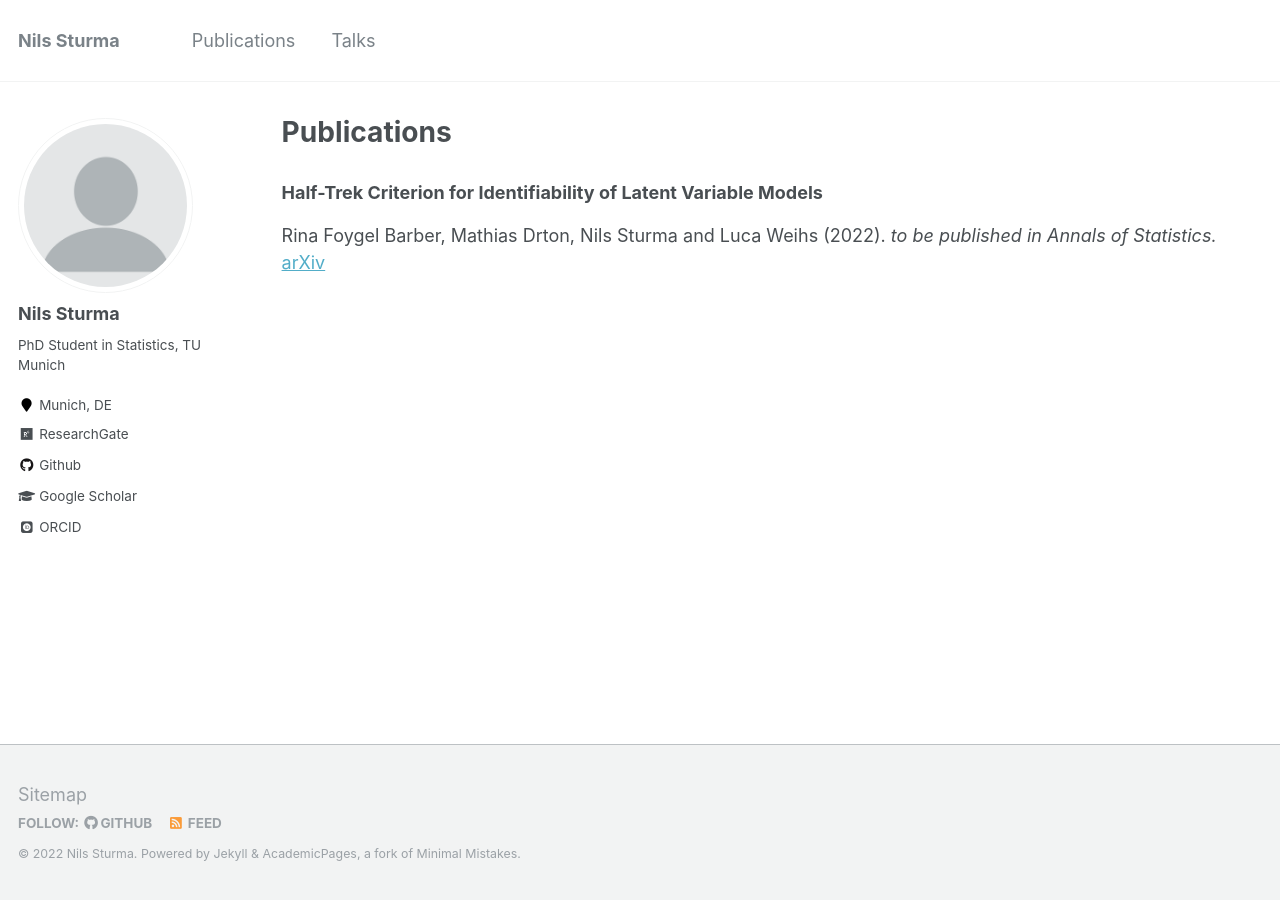
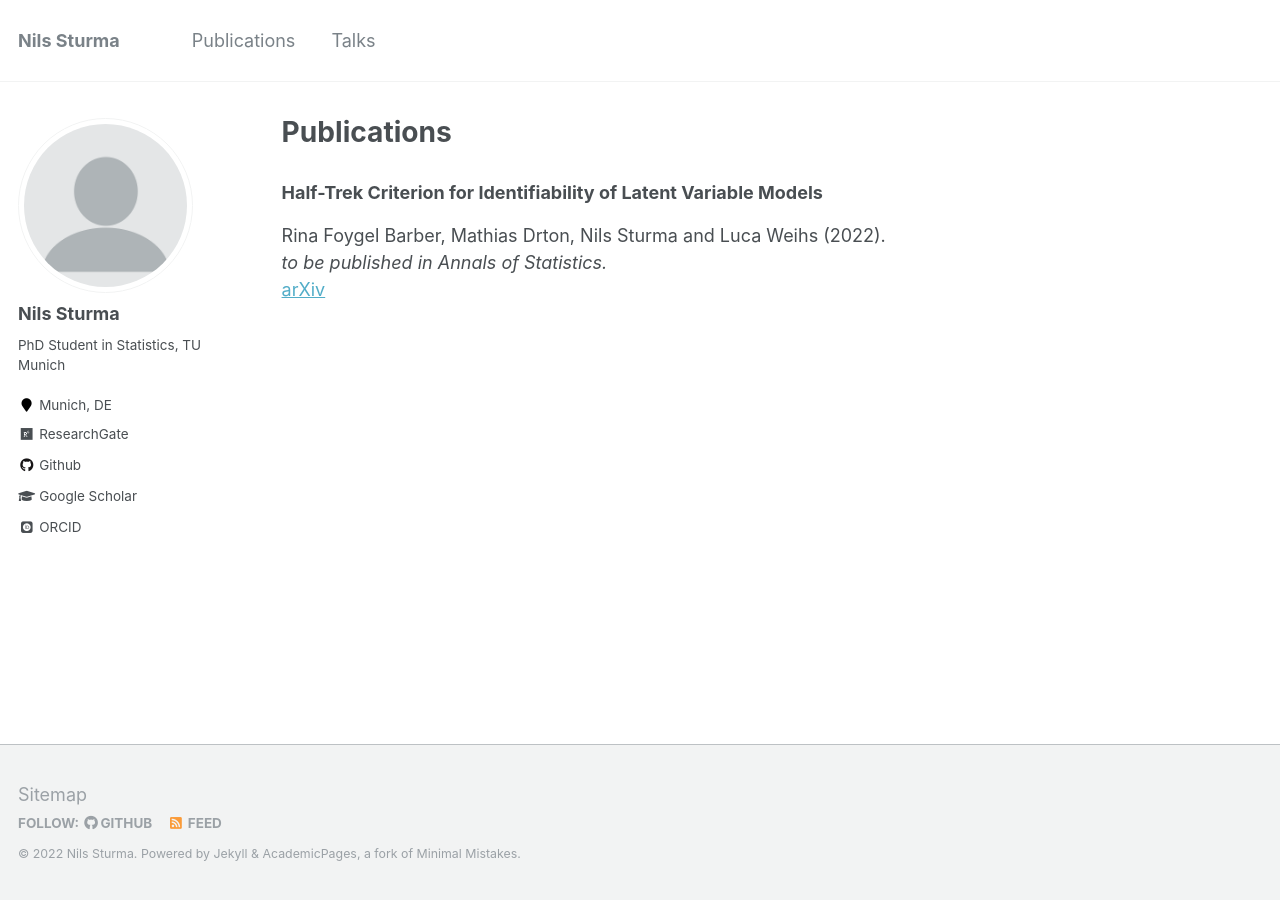
Before and after one commit to NilsSturma/nilssturma.github.io, a Jekyll site: the page built from _pages/publications.md, in a window 1280 px wide. Built offline with Jekyll 4.4.1, drawn with Linux system fonts in a browser that asks for light colours; some web fonts are replaced; a file with an impossible date is left out.

Commit message:
changed format publications

```diff
--- a/_pages/publications.md
+++ b/_pages/publications.md
@@ -5,7 +5,7 @@ permalink: /publications/
 author_profile: true
 ---
 
-<!-- {% if author.googlescholar %}
+{% if author.googlescholar %}
   You can also find my articles on <u><a href="{{author.googlescholar}}">my Google Scholar profile</a>.</u>
 {% endif %}
 
@@ -14,8 +14,8 @@ author_profile: true
 {% for post in site.publications reversed %}
   {% include archive-single.html %}
 {% endfor %}
- -->
+
 ### Half-Trek Criterion for Identifiability of Latent Variable Models
-Rina Foygel Barber, Mathias Drton, Nils Sturma and Luca Weihs (2022).
-*to be published in Annals of Statistics.*
+Rina Foygel Barber, Mathias Drton, Nils Sturma and Luca Weihs (2022).\
+*to be published in Annals of Statistics.*\
 [arXiv](https://arxiv.org/abs/2201.04457)
```
Also changed, not shown: _publications/lfhtc.md (+2 -2 lines).
